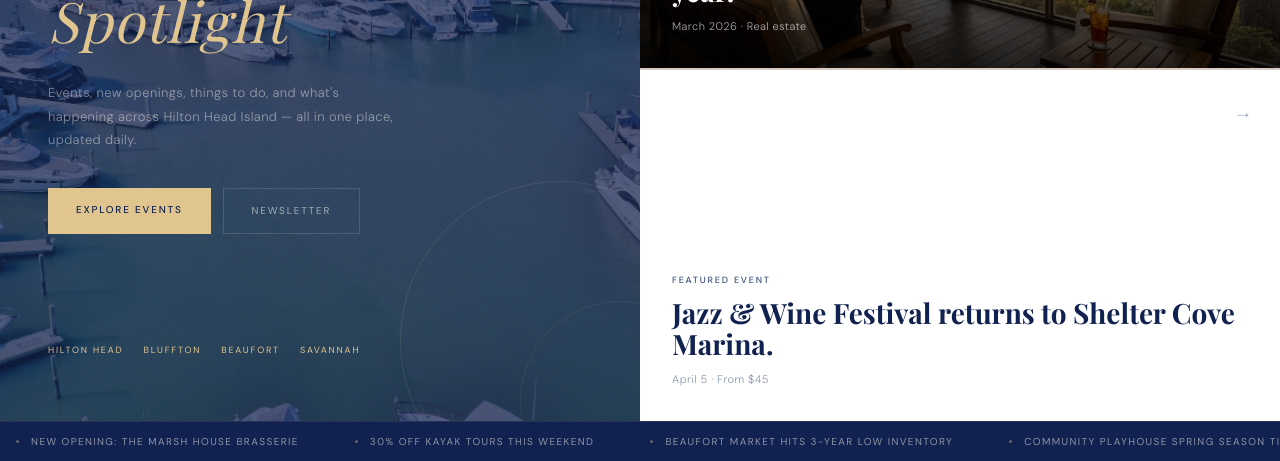
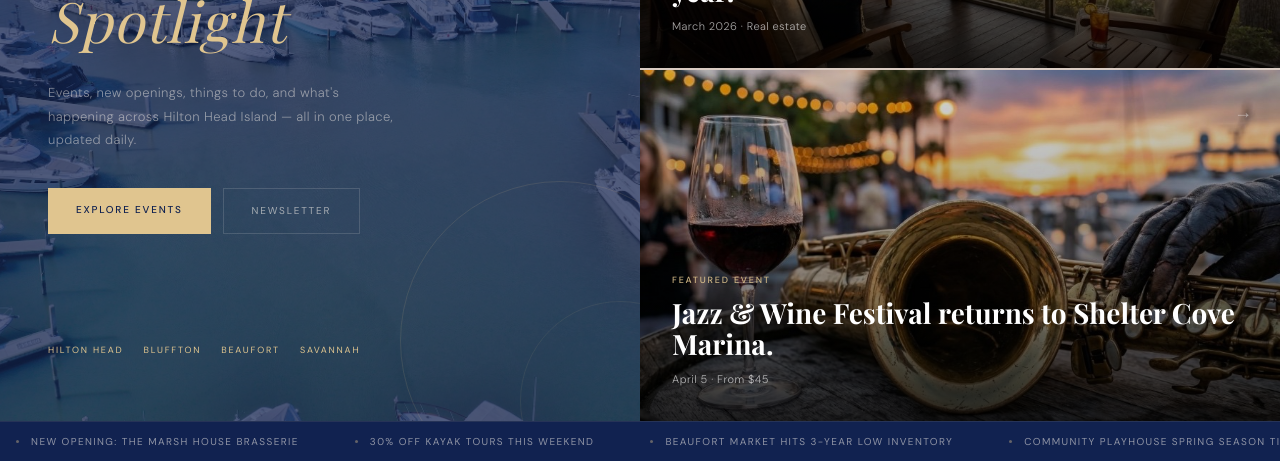
Before and after one commit to Apollosol13/LcSpotlight, a Next.js app: page / in a window 1280 px wide. Shown: the part 339-800 px from the top of the page. Built offline with nearby package versions, Linux system fonts and the light colour scheme; no server answers; the database is empty.

Commit message:
Feature photo

```diff
--- a/src/components/Hero.tsx
+++ b/src/components/Hero.tsx
@@ -117,19 +117,30 @@ export function Hero() {
 
         <Link
           href="/events"
-          className="group relative flex h-full min-h-[240px] flex-col justify-end overflow-hidden bg-white p-8 no-underline transition-colors hover:bg-spotlight-cream min-[601px]:p-8 lg:min-h-0"
+          className="group relative block h-full min-h-[220px] overflow-hidden no-underline lg:min-h-0"
         >
-          <span className="absolute right-7 top-7 text-lg font-light text-spotlight-teal/50 transition-all group-hover:translate-x-0.5 group-hover:-translate-y-0.5 group-hover:opacity-100">
+          <Image
+            src="/hero-featured-event.jpg"
+            alt="Wine and live jazz at an outdoor Lowcountry evening event"
+            fill
+            className="object-cover transition-[filter] duration-300 ease-out group-hover:brightness-[0.92]"
+            sizes="(max-width: 1023px) 100vw, 50vw"
+          />
+          <div
+            className="pointer-events-none absolute inset-0 bg-gradient-to-t from-black/82 via-black/35 to-black/15"
+            aria-hidden
+          />
+          <span className="absolute right-7 top-7 z-[2] text-lg font-light text-white/45 transition-all group-hover:translate-x-0.5 group-hover:-translate-y-0.5 group-hover:text-white/70">
             →
           </span>
-          <div>
-            <p className="mb-2.5 text-[9px] font-medium uppercase tracking-[0.2em] text-spotlight-teal">
+          <div className="absolute inset-x-0 bottom-0 z-[2] p-8 min-[601px]:p-8">
+            <p className="mb-2.5 text-[9px] font-medium uppercase tracking-[0.2em] text-spotlight-gold/90">
               Featured event
             </p>
-            <p className="mb-3 font-serif text-[clamp(1.35rem,3vw,1.75rem)] font-bold leading-[1.1] text-spotlight-navy">
+            <p className="mb-3 font-serif text-[clamp(1.35rem,3vw,1.75rem)] font-bold leading-[1.1] text-white">
               Jazz &amp; Wine Festival returns to Shelter Cove Marina.
             </p>
-            <p className="text-[11px] font-light tracking-[0.04em] text-spotlight-teal/60">
+            <p className="text-[11px] font-light tracking-[0.04em] text-white/65">
               April 5 · From $45
             </p>
           </div>
```
Also changed, not shown: public/hero-featured-event.jpg (added).
